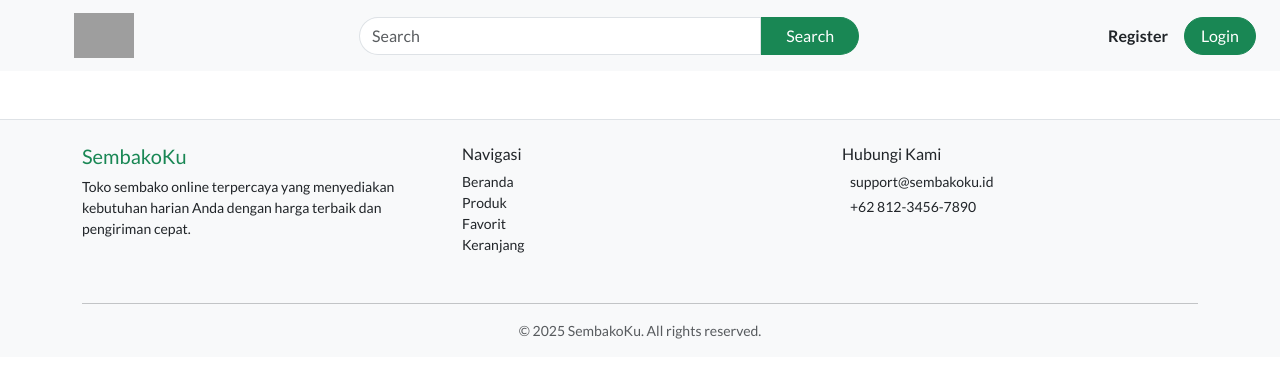
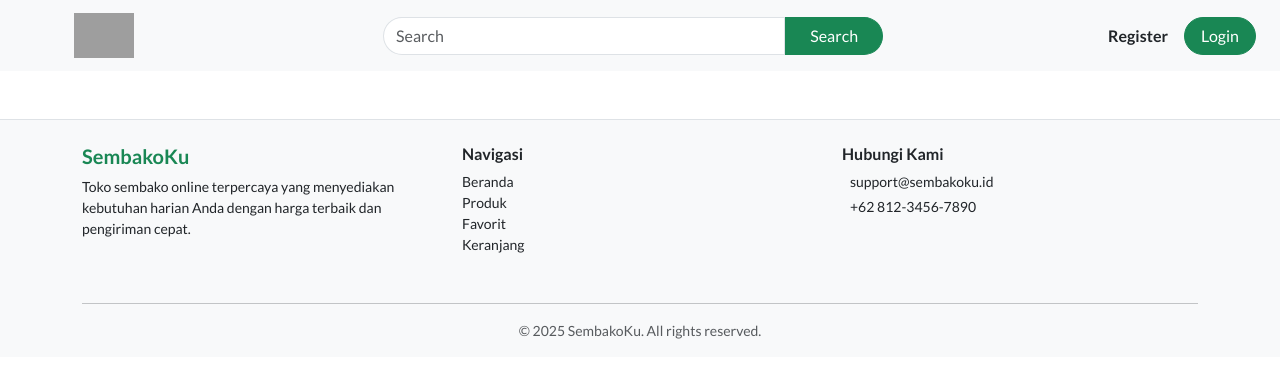
Before and after one commit to aloysiusbian/sistem-toko-sembako, a CodeIgniter 4 app: the page made by app/Views/beranda.php in a window 1280 px wide. Shown: the top 378 px of the page. Run offline with PHP 8.4 and a stand-in for CodeIgniter, Linux system fonts and the light colour scheme; the template is opened without the code that fills it, so the values that code supplies are empty; some libraries are stand-ins or nearby versions; grey boxes are pictures that could not be loaded.

Commit message:
tambah beranda

```diff
--- a/app/Views/beranda.php
+++ b/app/Views/beranda.php
@@ -41,9 +41,6 @@
 
                 <!-- Icons + Auth Buttons -->
                 <div class="d-flex align-items-center gap-3">
-                    <a href="#" class="text-success fs-5"><i class="bi bi-house-door-fill"></i></a>
-                    <a href="#" class="text-success fs-5"><i class="bi bi-heart-fill"></i></a>
-                    <a href="#" class="text-success fs-5"><i class="bi bi-cart-fill"></i></a>
                     <a href="#" class="text-dark fw-semibold text-decoration-none">Register</a>
                     <button class="btn btn-success rounded-pill px-3">Login</button>
                 </div>
@@ -58,13 +55,13 @@
 
                 <!-- Tentang SembakoKu -->
                 <div class="col-md-4 mb-3">
-                    <h5 class="text-success">SembakoKu</h5>
+                    <h5 class="fw-bold text-success">SembakoKu</h5>
                     <p class="small">Toko sembako online terpercaya yang menyediakan kebutuhan harian Anda dengan harga terbaik dan pengiriman cepat.</p>
                 </div>
 
                 <!-- Link Navigasi -->
                 <div class="col-md-4 mb-3">
-                    <h6 class="text-dark">Navigasi</h6>
+                    <h6 class="fw-bold">Navigasi</h6>
                     <ul class="list-unstyled small">
                         <li><a href="#" class="text-decoration-none text-dark">Beranda</a></li>
                         <li><a href="#" class="text-decoration-none text-dark">Produk</a></li>
@@ -75,7 +72,7 @@
 
                 <!-- Kontak & Sosial Media -->
                 <div class="col-md-4 mb-3">
-                    <h6 class="text-dark">Hubungi Kami</h6>
+                    <h6 class="fw-bold">Hubungi Kami</h6>
                     <p class="small mb-1"><i class="bi bi-envelope-fill me-2"></i> support@sembakoku.id</p>
                     <p class="small mb-1"><i class="bi bi-telephone-fill me-2"></i> +62 812-3456-7890</p>
                     <div>
```
